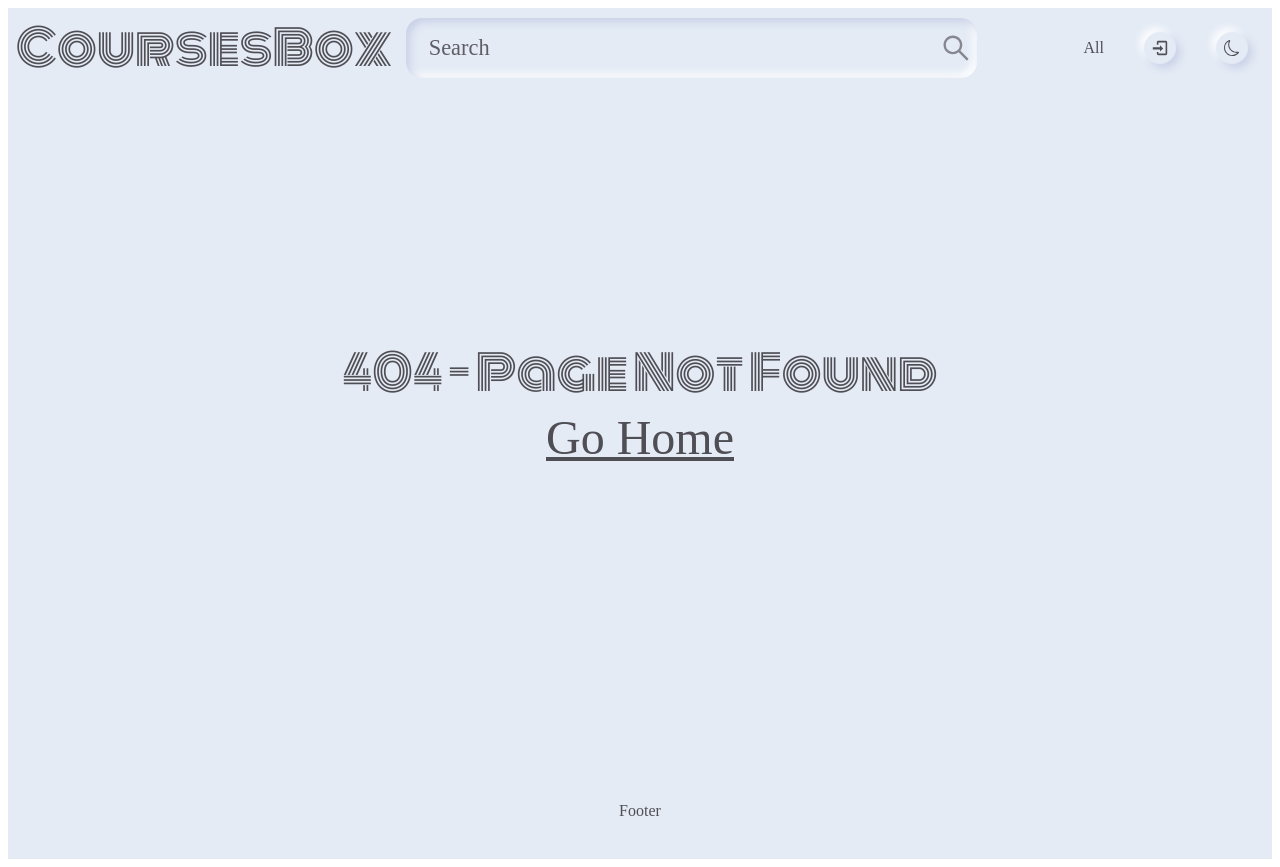
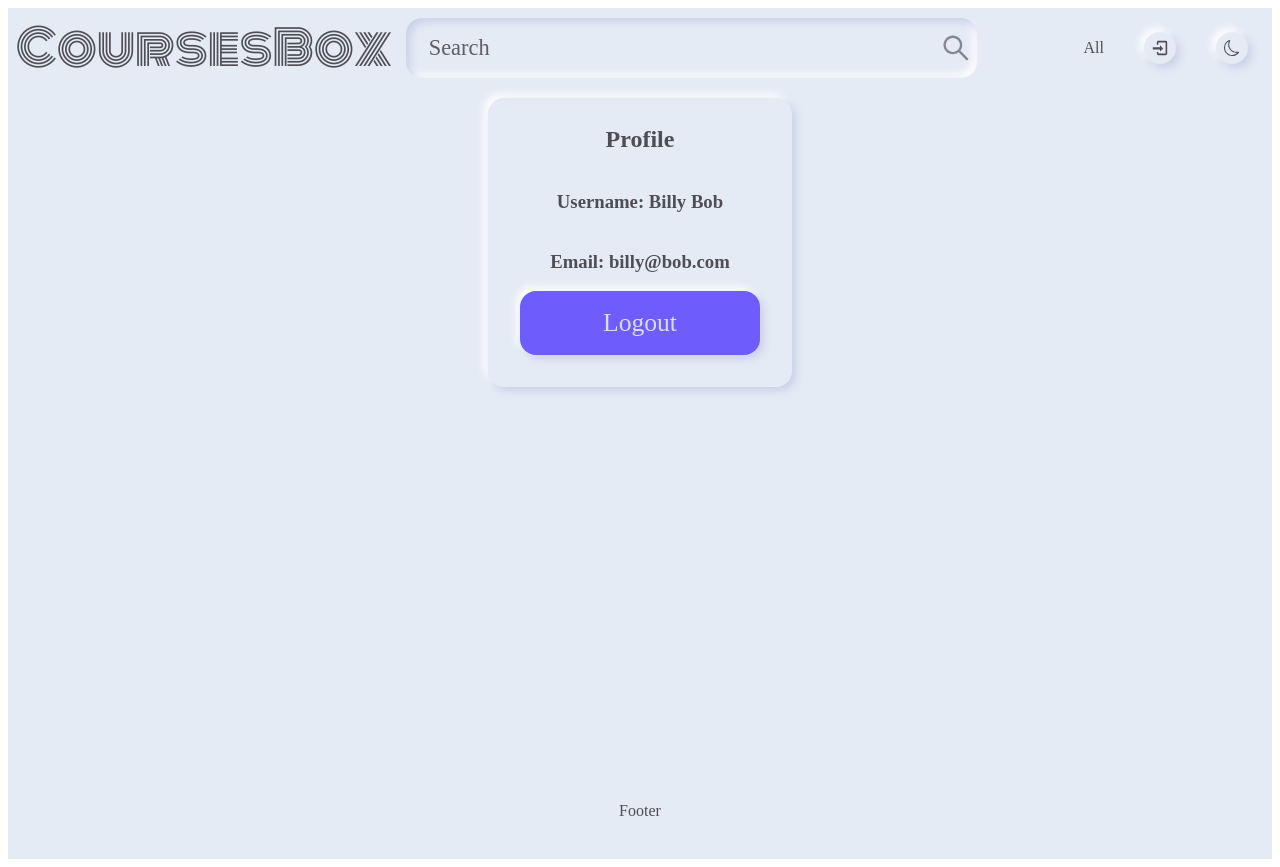
Before and after one commit to jamesrea83/nextjs_storybook_strapi, a Next.js app in the folder frontend/: page /user in a window 1280 px wide. Before the commit this address had no page. Built offline with nearby package versions, Linux system fonts and the light colour scheme.

Commit message:
User page

```diff
--- /dev/null
+++ b/frontend/pages/user.tsx
@@ -0,0 +1,21 @@
+import type { NextPage } from 'next';
+
+import { CenteredTile } from '@/components/Tile';
+import { Button } from '@/components/Button';
+
+const User: NextPage = () => {
+	const userMock = { username: 'Billy Bob', email: 'billy@bob.com' };
+	const logoutHandler = async () => {
+		console.log('logout');
+	};
+
+	return (
+		<CenteredTile header="Profile">
+			<h3>Username: {userMock.username}</h3>
+			<h3>Email: {userMock.email}</h3>
+			<Button onClick={logoutHandler}>Logout</Button>
+		</CenteredTile>
+	);
+};
+
+export default User;
```
Also changed, not shown: 1 other file (tests, documents, lock files or other folders).
